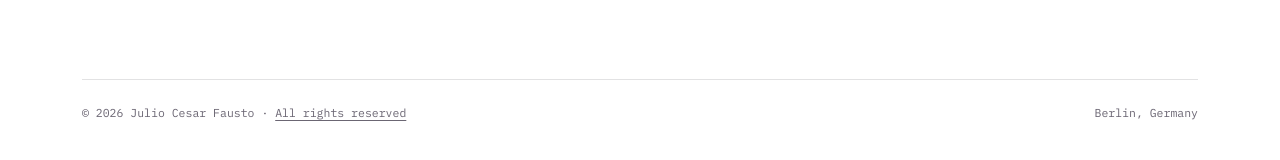
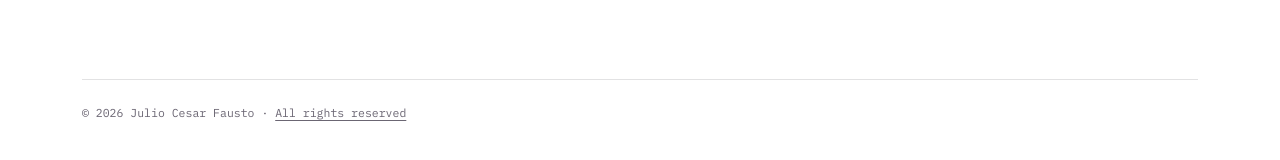
Before and after one commit to jcfausto/jcfausto.github.io, a Jekyll site: the page built from index.md, in a window 1280 px wide and 900 px high, scrolled down 4975 px. Shown: the part 719-879 px from the top of the window. Built offline with Jekyll 4.4.1, drawn with Linux system fonts in a browser that asks for light colours.

Commit message:
Remove specific location from the footer

```diff
--- a/_data/site.yml
+++ b/_data/site.yml
@@ -62,7 +62,7 @@ bookshelf:
 contact:
   eyebrow: 06 — Get in touch
   cta: Always up for a good project or a good frame.
-  location: Berlin, Germany
+  location:
   links:
     - label: jcfausto@gmail.com
       url: mailto:jcfausto@gmail.com
```
